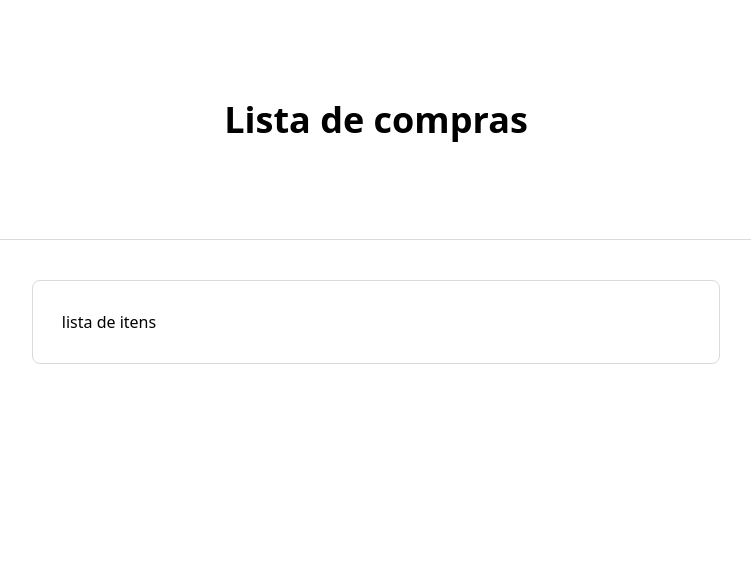
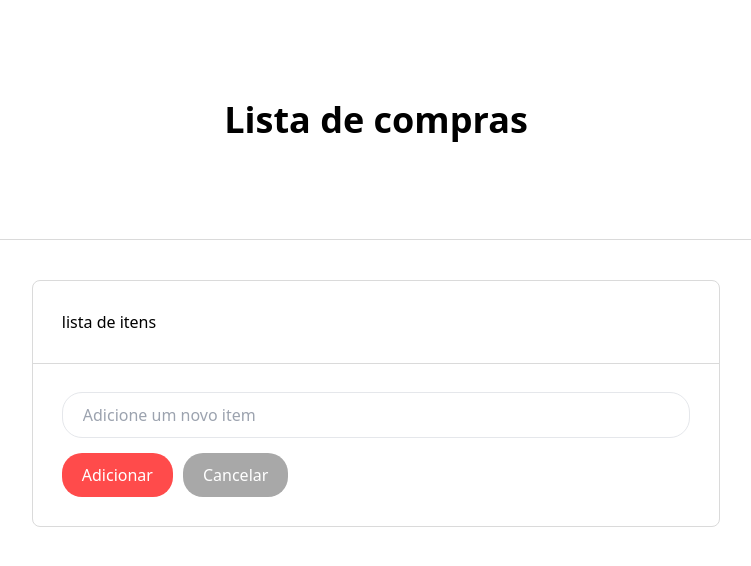
Before and after one commit to jeffreyalvr/lista-compras, a React (Vite) app: page / in a window 1280 px wide. Shown: the top 566 px of the page, without its empty margins (264-1015 px from the left). Built offline with nearby package versions, Linux system fonts and the light colour scheme.

Commit message:
Organiza o layout do projeto

```diff
--- a/index.html
+++ b/index.html
@@ -1,10 +1,10 @@
 <!DOCTYPE html>
-<html lang="en">
+<html lang="pt-br">
   <head>
     <meta charset="UTF-8" />
     <link rel="icon" type="image/svg+xml" href="/vite.svg" />
     <meta name="viewport" content="width=device-width, initial-scale=1.0" />
-    <title>Vite + React</title>
+    <title>Lista de compras</title>
   </head>
   <body>
     <div id="root"></div>
--- a/src/components/Box/index.jsx
+++ b/src/components/Box/index.jsx
@@ -2,8 +2,24 @@ import React from "react";
 
 const Box = () => {
   return (
-    <div className="w-[43rem] border border-[#dadada] rounded-lg my-10 p-[1.8rem]">
-      <span>lista de itens</span>
+    <div className="w-[43rem] border border-[#dadada] rounded-lg my-10">
+      <div className="p-[1.8rem]">
+        {/* items list */}
+        <span>lista de itens</span>
+      </div>
+      <div className="border-t border-[#dadada] p-[1.8rem]">
+        <input
+          type="text"
+          className="w-full py-[0.625rem] px-[1.25rem] outline-0 mb-[0.938rem] rounded-[1.25rem] border border-[rgba(218, 218, 218, 0.466)]"
+          placeholder="Adicione um novo item"
+        />
+        <button className="bg-[#ff4b4b] outline-0	hover:bg-[#ff7b7b] text-white rounded-[1.25rem] py-[0.625rem] px-[1.25rem]">
+          Adicionar
+        </button>
+        <button className="bg-[#a8a8a8] outline-0 hover:bg-[#b1b1b1] ml-[0.625rem] text-white rounded-[1.25rem] py-[0.625rem] px-[1.25rem]">
+          Cancelar
+        </button>
+      </div>
     </div>
   );
 };
```
